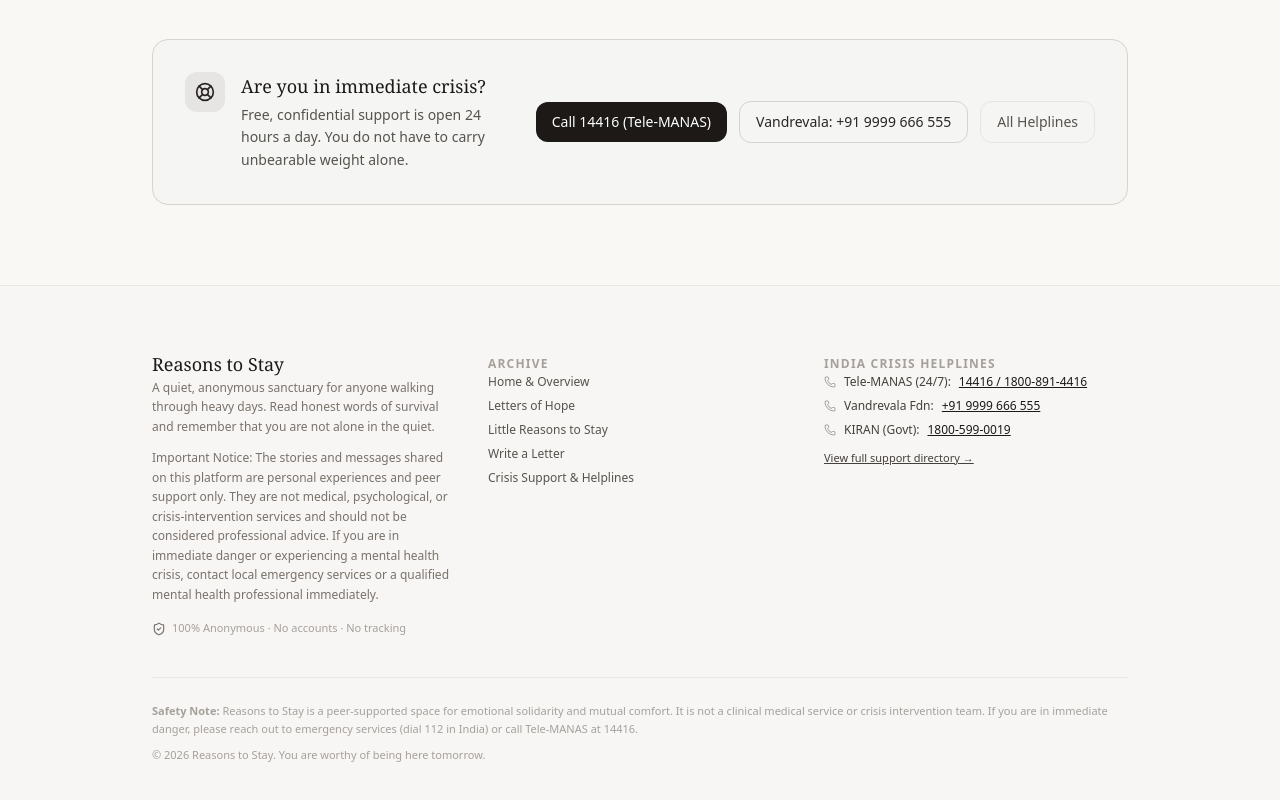
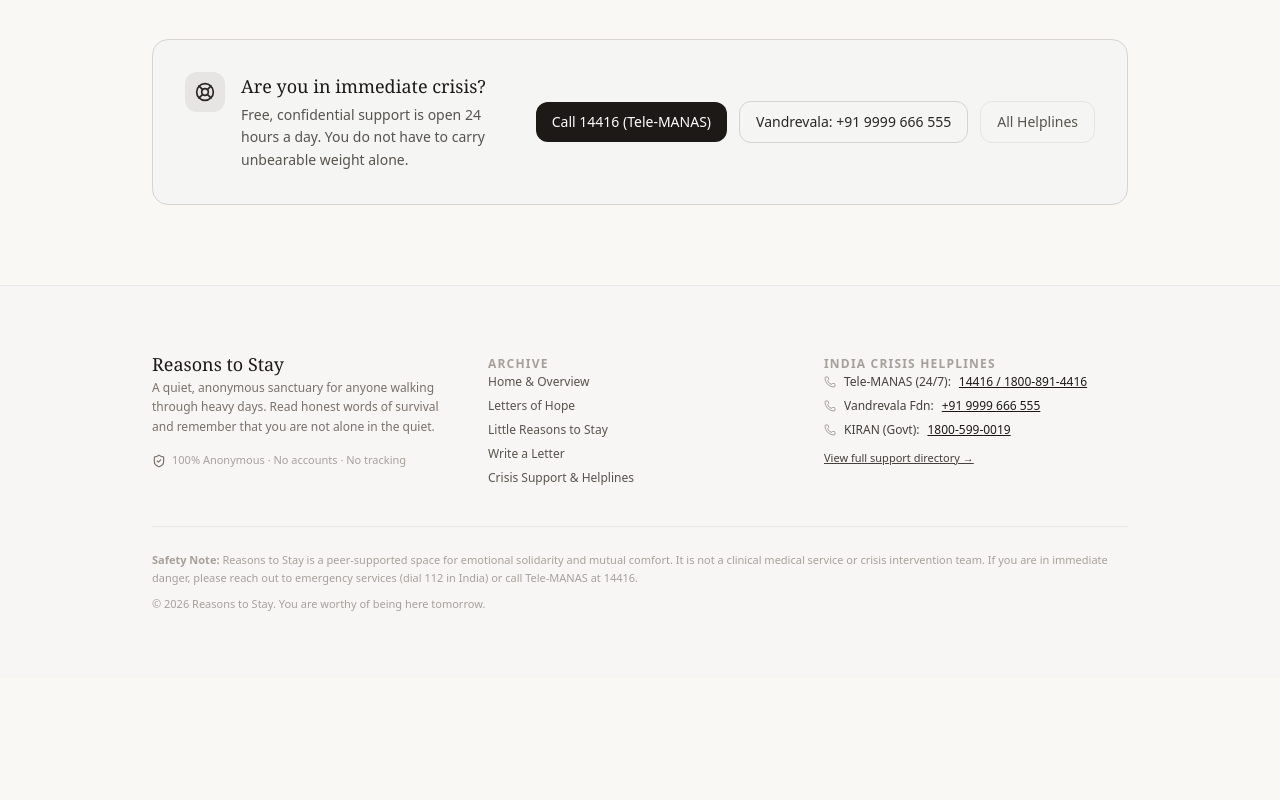
Before and after one commit to adilansari15/reasonstolive-web, a React (Vite) app: page / in a window 1280 px wide. Shown: the part 2039-2839 px from the top of the page. After the commit the page ends 2716 px from the top, so only its background shows below. Built offline with nearby package versions, Linux system fonts and the light colour scheme; no server answers.

Commit message:
Ready to deploy

```diff
--- a/src/components/Footer.jsx
+++ b/src/components/Footer.jsx
@@ -14,9 +14,7 @@ export function Footer() {
             <p className="text-xs text-stone-500 dark:text-stone-400 leading-relaxed">
               A quiet, anonymous sanctuary for anyone walking through heavy days. Read honest words of survival and remember that you are not alone in the quiet.
             </p>
-            <p className="text-xs text-stone-500 dark:text-stone-400 leading-relaxed">
-              Important Notice: The stories and messages shared on this platform are personal experiences and peer support only. They are not medical, psychological, or crisis-intervention services and should not be considered professional advice. If you are in immediate danger or experiencing a mental health crisis, contact local emergency services or a qualified mental health professional immediately.
-            </p>
+
             <div className="flex items-center gap-1.5 text-[11px] text-stone-400 dark:text-stone-500 pt-1">
               <ShieldCheck className="w-3.5 h-3.5 shrink-0 text-stone-500" />
               <span>100% Anonymous &middot; No accounts &middot; No tracking</span>
```
